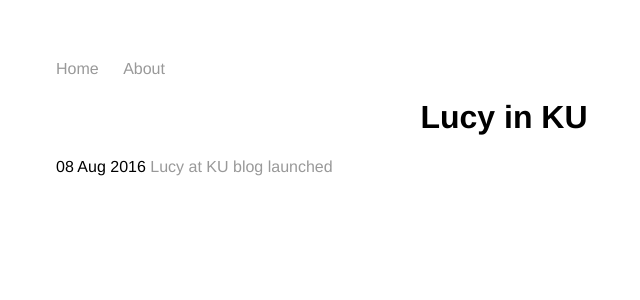
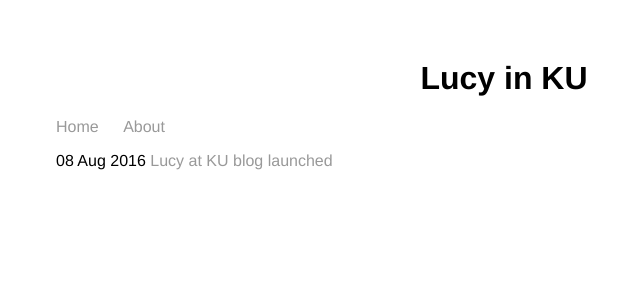
Before and after one commit to lucychian/cphlucy, a Jekyll site: the page built from index.html, in a window 1280 px wide. Shown: the top 300 px of the page, without its empty margins (136-776 px from the left). Built offline with Jekyll 4.4.1, drawn with Linux system fonts in a browser that asks for light colours; part of the change alters nothing that is shown.

Commit message:
Initial set up complete

```diff
--- a/_layouts/default.html
+++ b/_layouts/default.html
@@ -4,12 +4,13 @@
             <title>{{ page.title }}</title>
             <!-- link to main stylesheet -->
             {% include header.html %}
+            <h1> {{ page.title }} </h1>
         </head>
         <body>
             <nav>
                 <ul>
-                    <li><a href="{{site.baseurl}}">Home</a></li>
-                    <li><a href="/about">About</a></li>
+                    <li><a href="{{ site.baseurl }}">Home</a></li>
+                    <li><a href="{{ site.baseurl }}/about">About</a></li>
                 </ul>
             </nav>
             <div class="container">
--- a/index.html
+++ b/index.html
@@ -3,7 +3,6 @@ layout: default
 title: Lucy in KU
 ---
 
-<h1> {{ page.title }} </h1>
 <ul class="posts">
     {% for post in site.posts %}
         <li><span>{{ post.date | date_to_string }} </span>
```
